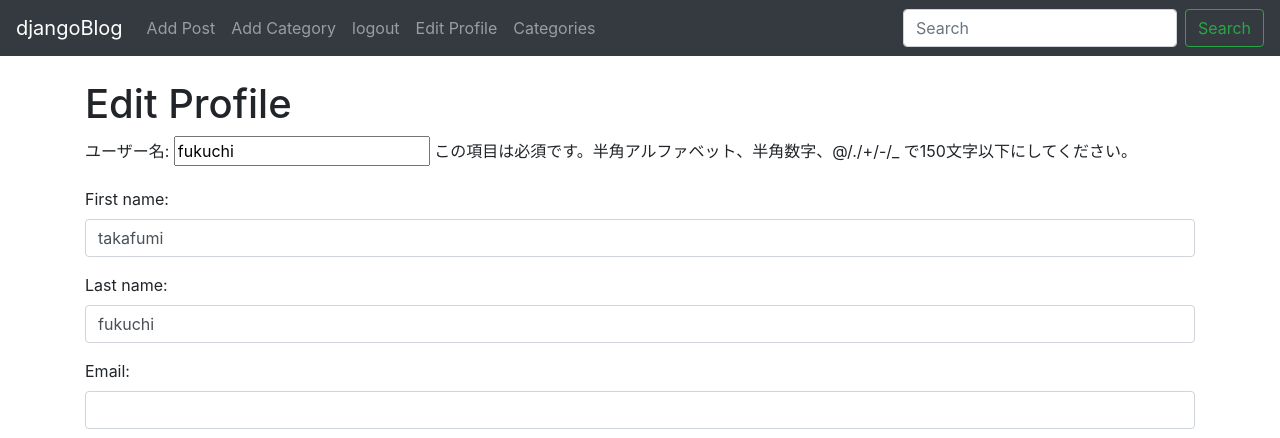
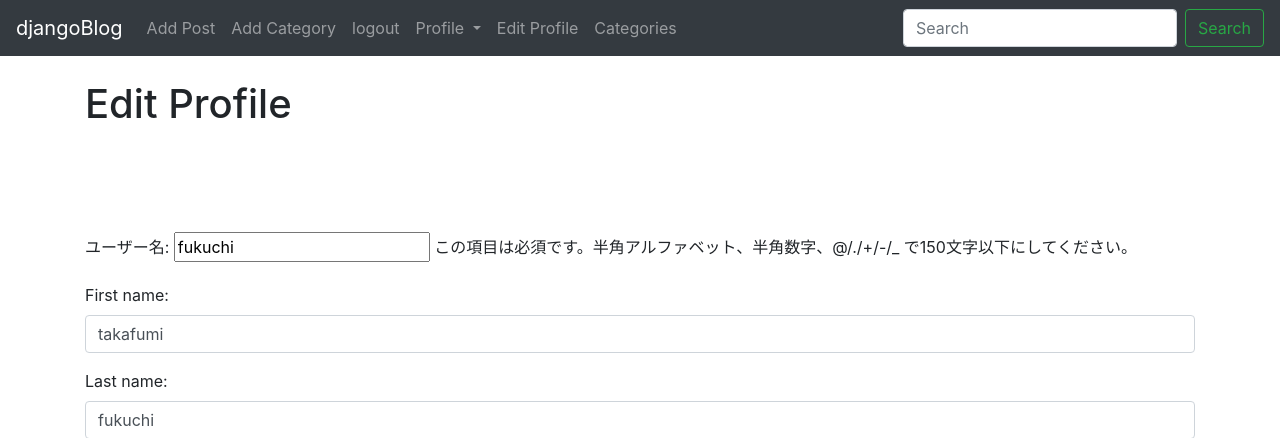
Before and after one commit to lancelot89/blogproject, a Django app: page /members/edit_profile/ in a window 1280 px wide. Shown: the top 438 px of the page. Run offline with Django 3.2, Linux system fonts and the light colour scheme; a user stored in the database is signed in; some libraries are stand-ins or nearby versions.

Commit message:
edit profile page add

```diff
--- a/blogapp/templates/detail.html
+++ b/blogapp/templates/detail.html
@@ -57,7 +57,7 @@ value="{{ post.id }}", class="btn btn-primary">like - ({{ total_likes }})</butto
 
 <div class="card mb-3">
   <div class="row no-gutters">
-    <div class="col-md-2">
+    <div class="col-md-3">
     {% if post.author.profile.profile_img %}
       <img src="{{ post.author.profile.profile_img.url }}" class="card-img" alt="...">
     {% else %}
@@ -68,8 +68,9 @@ value="{{ post.id }}", class="btn btn-primary">like - ({{ total_likes }})</butto
       <div class="card-body">
         <h5 class="card-title">{{ post.author }} </h5>
                 <p class="card-text text-muted">
+            <a href="{% url 'show_profile_page' post.author.profile.id %}">Profile Page</a>
             {% if post.author.profile.website_url %}
-            <a href="{{ post.author.profile.website_url}}">Website</a>
+            | <a href="{{ post.author.profile.website_url}}">Website</a>
             {% endif %}
 
             {% if post.author.profile.facebook_url %}
--- a/members/templates/registration/edit_profile.html
+++ b/members/templates/registration/edit_profile.html
@@ -7,6 +7,14 @@ Edit Profile
 {% block content %}
 
 <h1>Edit Profile</h1>
+
+<br>
+<br>
+{{ user.profile.bio }}
+
+<br>
+<br>
+
 <div class="form-group">
     <form action="" method="post">
         {% csrf_token %}
--- a/members/urls.py
+++ b/members/urls.py
@@ -1,5 +1,5 @@
 from django.urls import path
-from .views import UserRegisterView, UserEditView, PasswordsChangeView, PassWordSuccess
+from .views import UserRegisterView, UserEditView, PasswordsChangeView, PassWordSuccess, ShowProfilePagelView, EditProfilePagelView
 from django.contrib.auth import views as auth_views
 
 urlpatterns = [
@@ -8,5 +8,9 @@ urlpatterns = [
     # path('password/', auth_views.PasswordChangeView.as_view(
     #     template_name='registration/change-password.html'), )
     path('password/', PasswordsChangeView.as_view()),
-    path('password_success/', PassWordSuccess, name='password_success')
+    path('password_success/', PassWordSuccess, name='password_success'),
+    path('<int:pk>/profile/', ShowProfilePagelView.as_view(),
+         name='show_profile_page'),
+    path('<int:pk>/edit_profile_page/', EditProfilePagelView.as_view(),
+         name='edit_profile_page'),
 ]
--- a/members/views.py
+++ b/members/views.py
@@ -1,9 +1,34 @@
-from django.shortcuts import render
+from django.shortcuts import render, get_object_or_404
 from django.views import generic
+from django.views.generic import DetailView
 from django.contrib.auth.forms import UserCreationForm, UserChangeForm, PasswordChangeForm
 from django.urls import reverse_lazy
 from django.contrib.auth.views import PasswordChangeView
 from .forms import SignUpForm, EditProfileForm, PasswordChangingForm
+from blogapp.models import Profile
+
+
+class EditProfilePagelView(generic.UpdateView):
+    model = Profile
+    template_name = "registration/edit_profile_page.html"
+    fields = ['bio', 'profile_img', 'website_url',
+              'facebook_url', 'twitter_url', 'instagram_url']
+
+    success_url = reverse_lazy('list')
+
+
+class ShowProfilePagelView(DetailView):
+    model = Profile
+    template_name = "registration/user_profile.html"
+
+    def get_context_data(self, *args, **kwargs):
+        context = super(ShowProfilePagelView,
+                        self).get_context_data(*args, **kwargs)
+
+        page_user = get_object_or_404(Profile, id=self.kwargs['pk'])
+        context["page_user"] = page_user
+
+        return context
 
 
 class UserRegisterView(generic.CreateView):
--- a/templates/base.html
+++ b/templates/base.html
@@ -28,6 +28,16 @@
                 </li>
                 <li class="nav-item">
                     <a class="nav-link" href="{% url 'logout' %}">logout</a>
+                </li>
+                <li class="nav-item dropdown">
+                    <a class="nav-link dropdown-toggle" href="#" id="navbarDropdown" role="button" data-toggle="dropdown" aria-haspopup="true" aria-expanded="false">
+                    Profile
+                    </a>
+                    <div class="dropdown-menu" aria-labelledby="navbarDropdown">
+                    <a class="dropdown-item" href="{% url 'edit_profile' %}">Edit setting</a>
+                    <a class="dropdown-item" href="{% url 'edit_profile_page' user.profile.id%}">Edit Profile Page</a>
+                    <a class="dropdown-item" href="{% url 'show_profile_page' user.profile.id %}">Show Profile Page</a>
+                    </div>
                 </li>
                 <li class="nav-item">
                     <a class="nav-link" href="{% url 'edit_profile' %}">Edit Profile</a>
```
Also changed, not shown: blogapp/templates/add_post.html (+8 -0 lines), members/templates/registration/edit_profile_page.html (added, +35 -0 lines), members/templates/registration/user_profile.html (added, +47 -0 lines).
